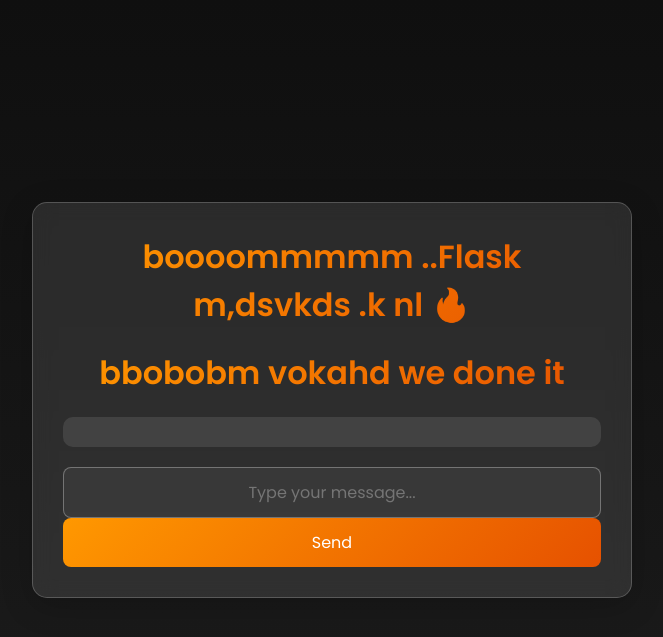
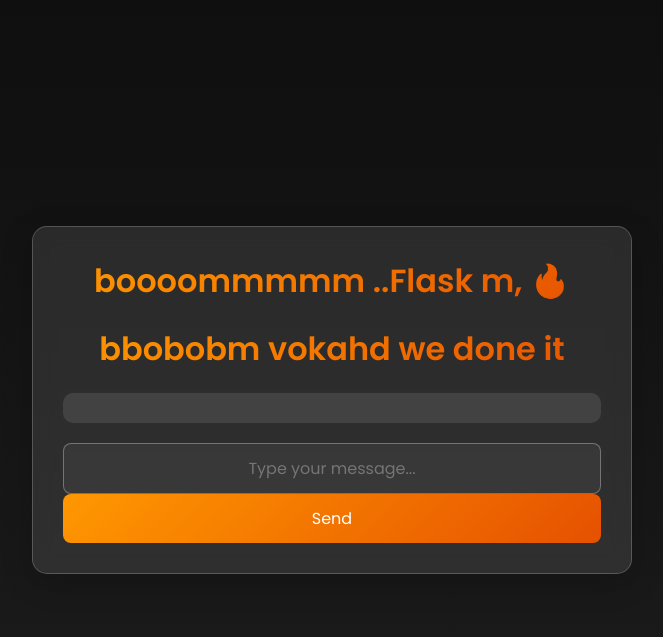
Before and after one commit to VIKASH1596KUMARKHARWAR/two-tier-for-jenkins, a Flask app: page / in a window 1280 px wide. Shown: the top 637 px of the page, without its empty margins (308-971 px from the left). Run offline with Flask 2, Linux system fonts and the light colour scheme; data that the repository does not hold is empty; some libraries are stand-ins or nearby versions.

Commit message:
Update index.html

```diff
--- a/templates/index.html
+++ b/templates/index.html
@@ -131,7 +131,7 @@
 
 <body>
     <div class="container">
-        <h1> boooommmmm ..Flask m,dsvkds .k nl 🔥</h1>
+        <h1> boooommmmm ..Flask m, 🔥</h1>
         <h1> bbobobm vokahd we done it </h1>
 
         <div class="messages">
```
